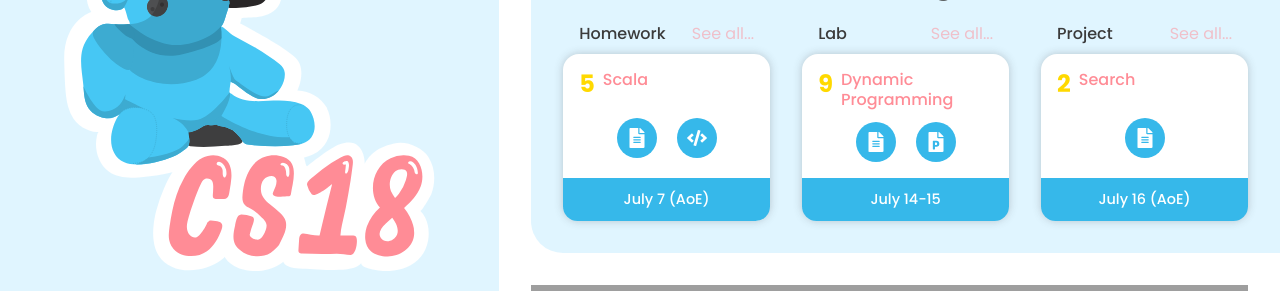
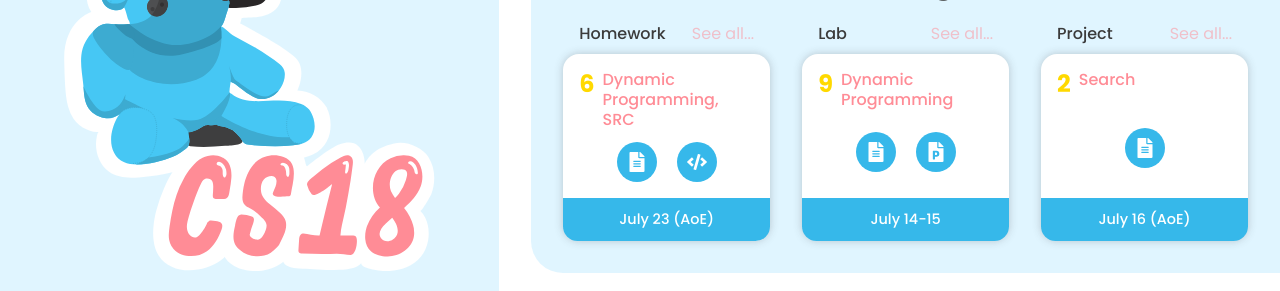
Before and after one commit to cs18-summer-2021/cs18-summer-2021.github.io, a React (Create React App) app: page / in a window 1280 px wide. Shown: the part 284-575 px from the top of the page. Built offline with nearby package versions, Linux system fonts and the light colour scheme; grey boxes are pictures that could not be loaded.

Commit message:
release hw6

```diff
--- a/src/Info/Assignments/Homeworks/Homeworks.js
+++ b/src/Info/Assignments/Homeworks/Homeworks.js
@@ -49,7 +49,7 @@ const homeworks = [
 		]
 	},
 	{
-		number: 6, title: "Dynamic Programming, SRC", dueDate: "July 23 (AoE)", active: false,
+		number: 6, title: "Dynamic Programming, SRC", dueDate: "July 23 (AoE)", active: true,
 		links: [
 			{ icon: <FaFileAlt />, link: "https://hackmd.io/@cs18-spring-2021/hwk6-summer", label: "Handout" },
 			{ icon: <FaCode />, link: "https://classroom.github.com/a/VtiQgv9u", label: "Source Code" },
```
